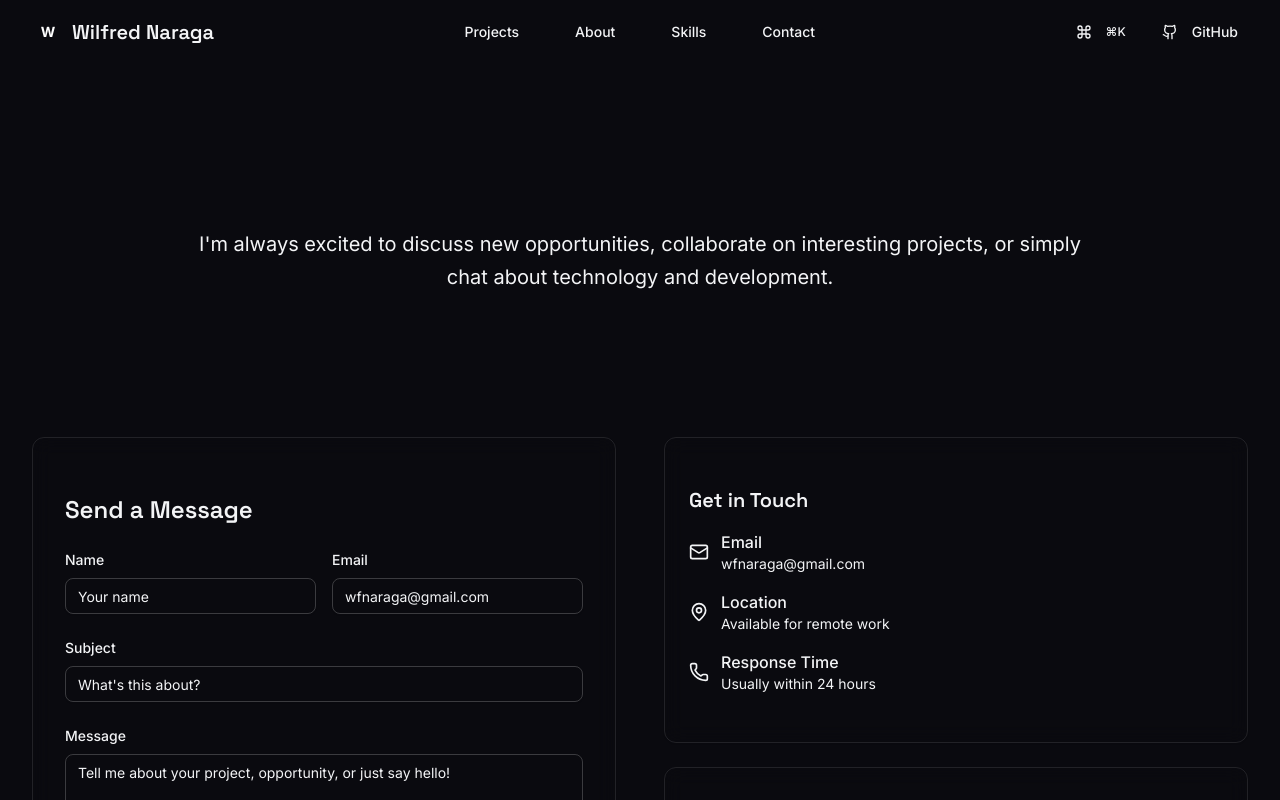
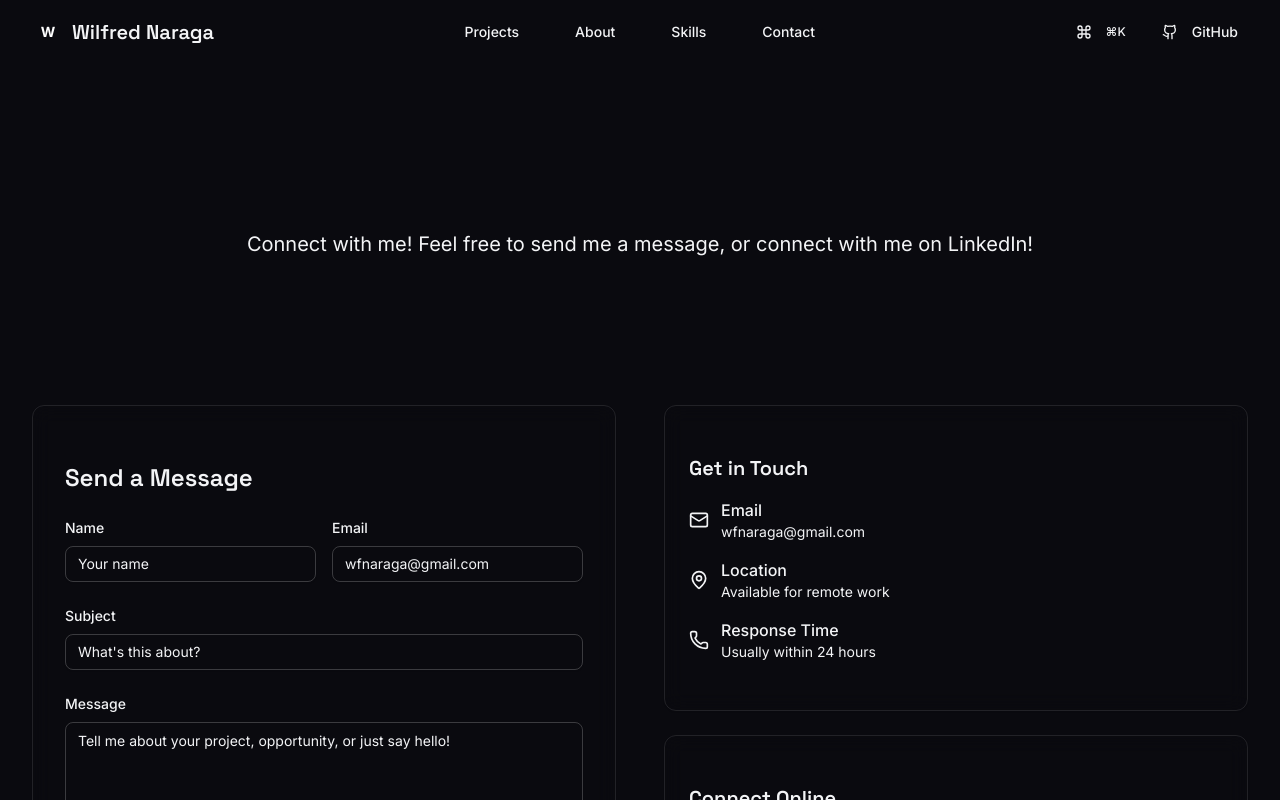
Before and after one commit to Wilfred2002/portfolio-website, a Next.js app: page /contact in a window 1280 px wide. Shown: the top 800 px of the page. Built offline with nearby package versions, Linux system fonts and the light colour scheme.

Commit message:
adjusted contact:

```diff
--- a/src/app/contact/page.tsx
+++ b/src/app/contact/page.tsx
@@ -24,8 +24,7 @@ export default function ContactPage() {
             </span>
           </h1>
           <p className="text-xl text-muted-foreground leading-relaxed">
-            I&apos;m always excited to discuss new opportunities, collaborate on interesting projects,
-            or simply chat about technology and development.
+            Connect with me! Feel free to send me a message, or connect with me on LinkedIn!
           </p>
         </div>
       </motion.section>
```
